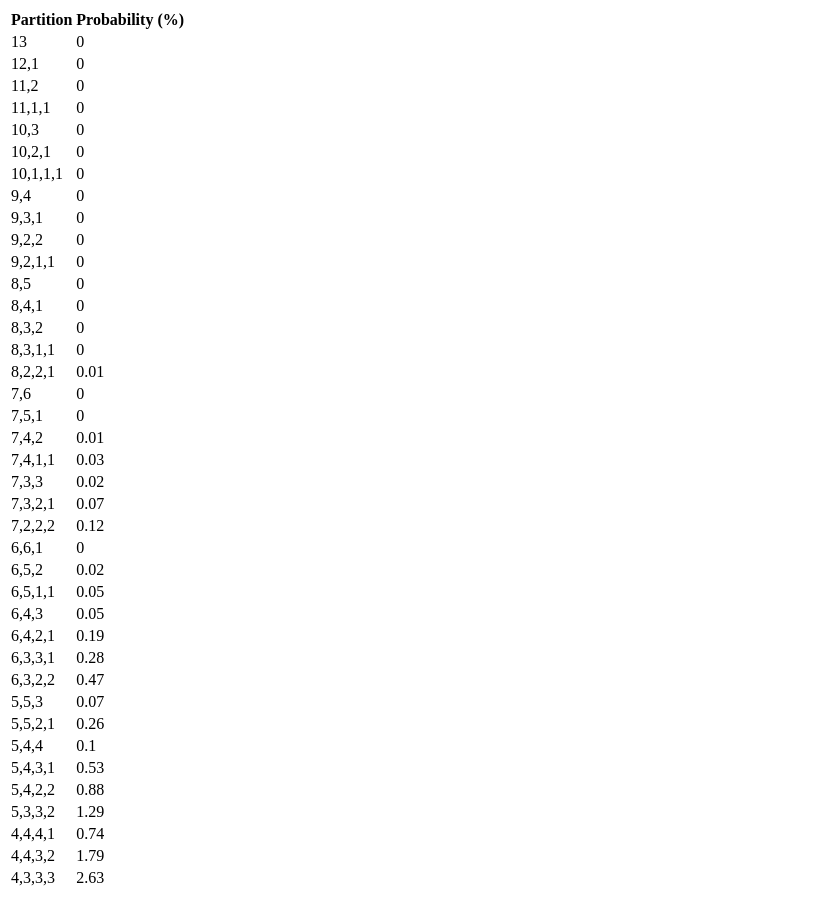
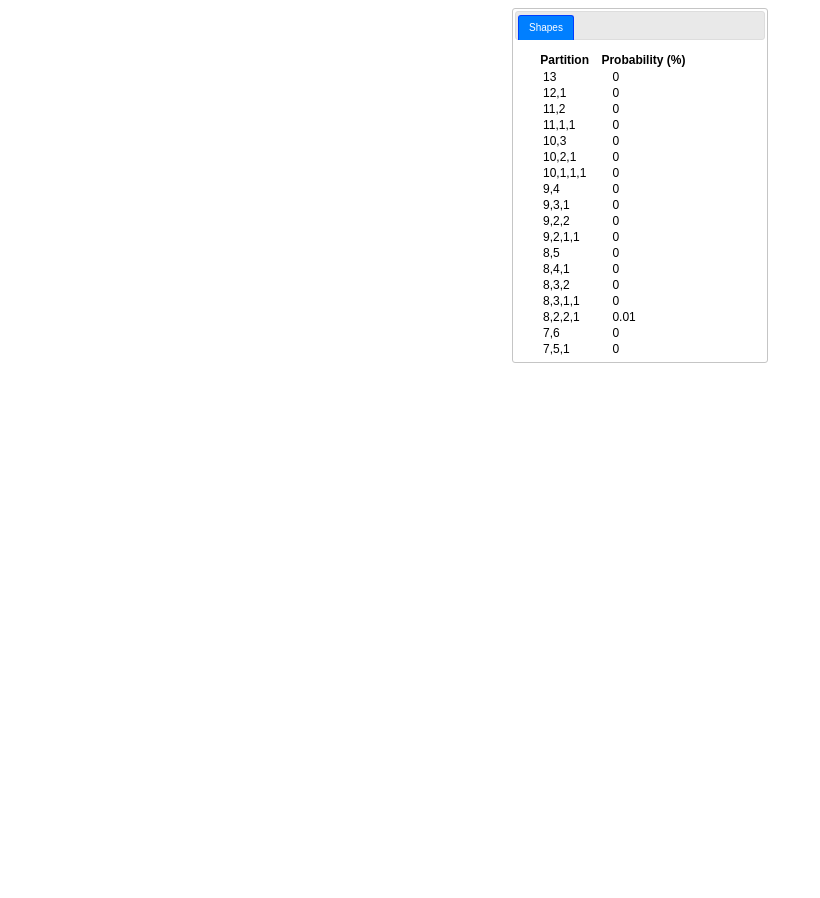
Before and after one commit to wulftone/trickster, a website: page example/index.html in a window 1280 px wide. Shown: the whole page, without its empty margins (0-820 px from the left). After the commit the page ends 800 px from the top, so only its background shows below. Drawn offline with nearby package versions, Linux system fonts and the light colour scheme.

Commit message:
fleshed out example changed bundle.js to trickster.js

```diff
--- a/Gruntfile.js
+++ b/Gruntfile.js
@@ -35,7 +35,7 @@ module.exports = function(grunt) {
     browserify: {
       dist: {
         files: {
-          'dist/bundle.js': ['src/trickster.coffee'],
+          'dist/trickster.js': ['src/trickster.coffee'],
         },
         options: {
           transform: ['coffeeify'],
--- a/example/index.html
+++ b/example/index.html
@@ -1,5 +1,39 @@
-<div id='my-element'></div>
-<script type='text/javascript' src="../dist/bundle.js"></script>
+<style>
+  #tabs {
+    width: 250px;
+    margin: 0 auto;
+    font-size: 10px
+  }
+
+  #shapes {
+    height: 300px;
+    overflow-y: scroll;
+  }
+
+  table {
+    font-size: 12px;
+  }
+
+  td {
+    padding: 0 12px;
+  }
+</style>
+
+<div id='tabs'>
+  <ul>
+    <li><a href='#shapes'>Shapes</a></li>
+  </ul>
+
+  <div id='shapes'></div>
+</div>
+
+<link rel='stylesheet' href='http://ajax.googleapis.com/ajax/libs/jqueryui/1.10.3/themes/smoothness/jquery-ui.min.css' />
+
+<script src="http://ajax.googleapis.com/ajax/libs/jquery/1.10.2/jquery.min.js"></script>
+<script src="http://ajax.googleapis.com/ajax/libs/jqueryui/1.10.3/jquery-ui.min.js"></script>
+<script type='text/javascript' src="../dist/trickster.js"></script>
+
 <script type='text/javascript'>
-  var t = new Trickster('my-element')
+  var t = new Trickster('shapes');
+  tabs = $('#tabs').tabs();
 </script>
```
Also changed, not shown: dist/trickster.js (renamed from dist/bundle.js).
